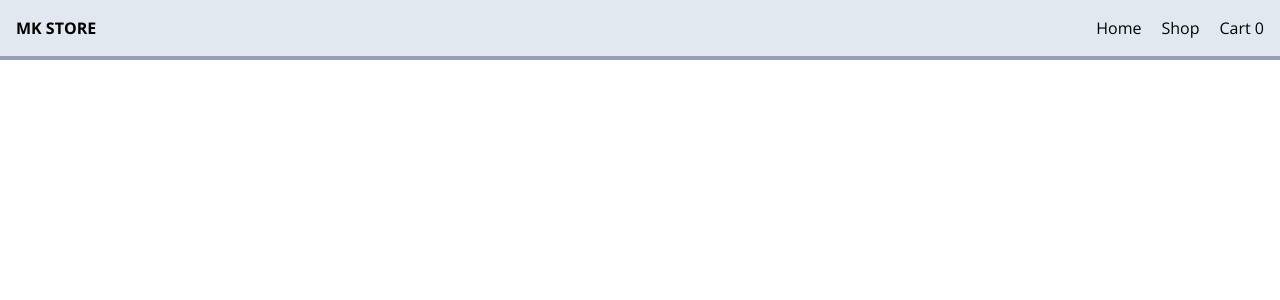
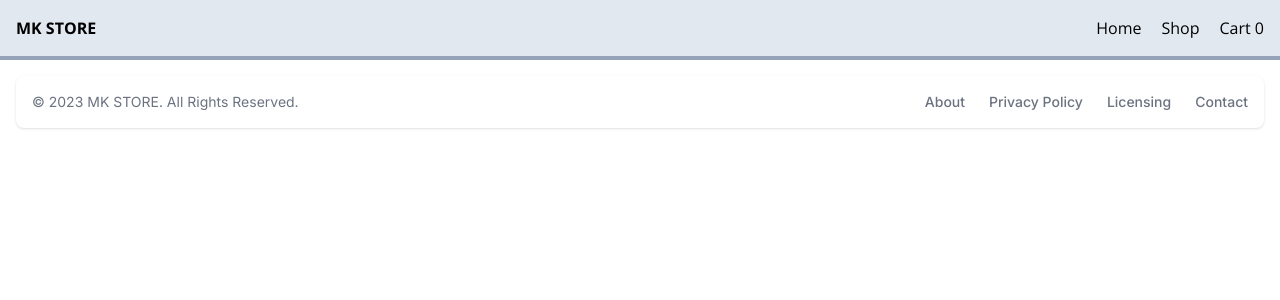
Before and after one commit to mandorakannu/e-commerce, a Next.js app: page / in a window 1280 px wide. Shown: the top 300 px of the page. Built offline with nearby package versions, Linux system fonts and the light colour scheme.

Commit message:
Create: Footer.tsx and update navbar with use of memo

```diff
--- a/app/layout.tsx
+++ b/app/layout.tsx
@@ -3,6 +3,7 @@
 import { Inter } from "next/font/google";
 import Navbar from "@components/navigation/Navbar";
 import { Analytics } from "@vercel/analytics/react";
+import Footer from "@components/navigation/Footer";
 
 const inter = Inter({ subsets: ["latin"] });
 
@@ -21,6 +22,7 @@
       <body className={inter.className}>
         <Navbar />
         {children}
+        <Footer />
         <Analytics />
       </body>
     </html>
--- /dev/null
+++ b/components/navigation/Footer.tsx
@@ -0,0 +1,46 @@
+import React, { memo } from "react";
+
+const Footer = (): JSX.Element => {
+  const current_year = new Date().getFullYear();
+  return (
+    <>
+      <footer className="bg-white rounded-lg shadow m-4">
+        <div className="w-full mx-auto max-w-screen-xl p-4 md:flex md:items-center md:justify-between">
+          <span className="text-sm text-gray-500 sm:text-center">
+            © {current_year}{" "}
+            <a
+              href="https://www.mandorakannu.rocks/"
+              className="hover:underline"
+            >
+              MK STORE
+            </a>
+            . All Rights Reserved.
+          </span>
+          <ul className="flex flex-wrap items-center mt-3 text-sm font-medium text-gray-500 sm:mt-0">
+            <li>
+              <a href="#" className="mr-4 hover:underline md:mr-6 ">
+                About
+              </a>
+            </li>
+            <li>
+              <a href="#" className="mr-4 hover:underline md:mr-6">
+                Privacy Policy
+              </a>
+            </li>
+            <li>
+              <a href="#" className="mr-4 hover:underline md:mr-6">
+                Licensing
+              </a>
+            </li>
+            <li>
+              <a href="#" className="hover:underline">
+                Contact
+              </a>
+            </li>
+          </ul>
+        </div>
+      </footer>
+    </>
+  );
+};
+export default memo(Footer);
```
Also changed, not shown: components/navigation/Navbar.tsx (+4 -3 lines).
